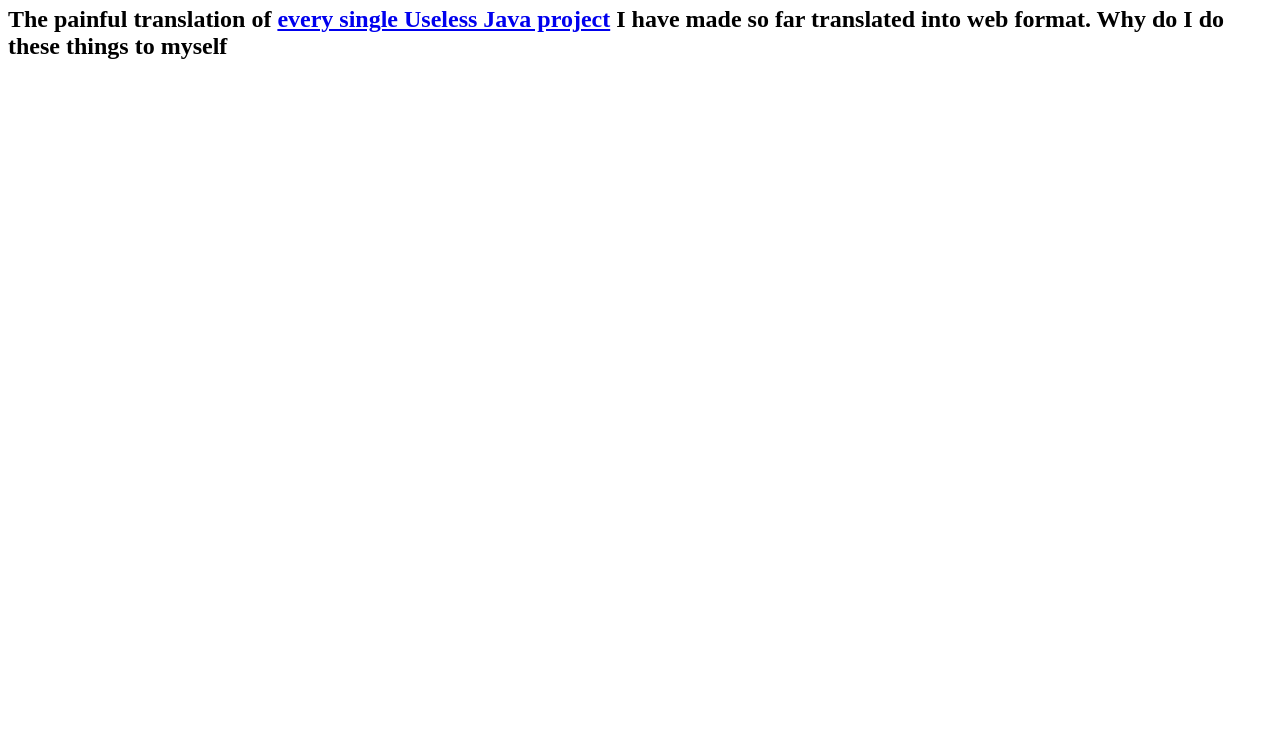
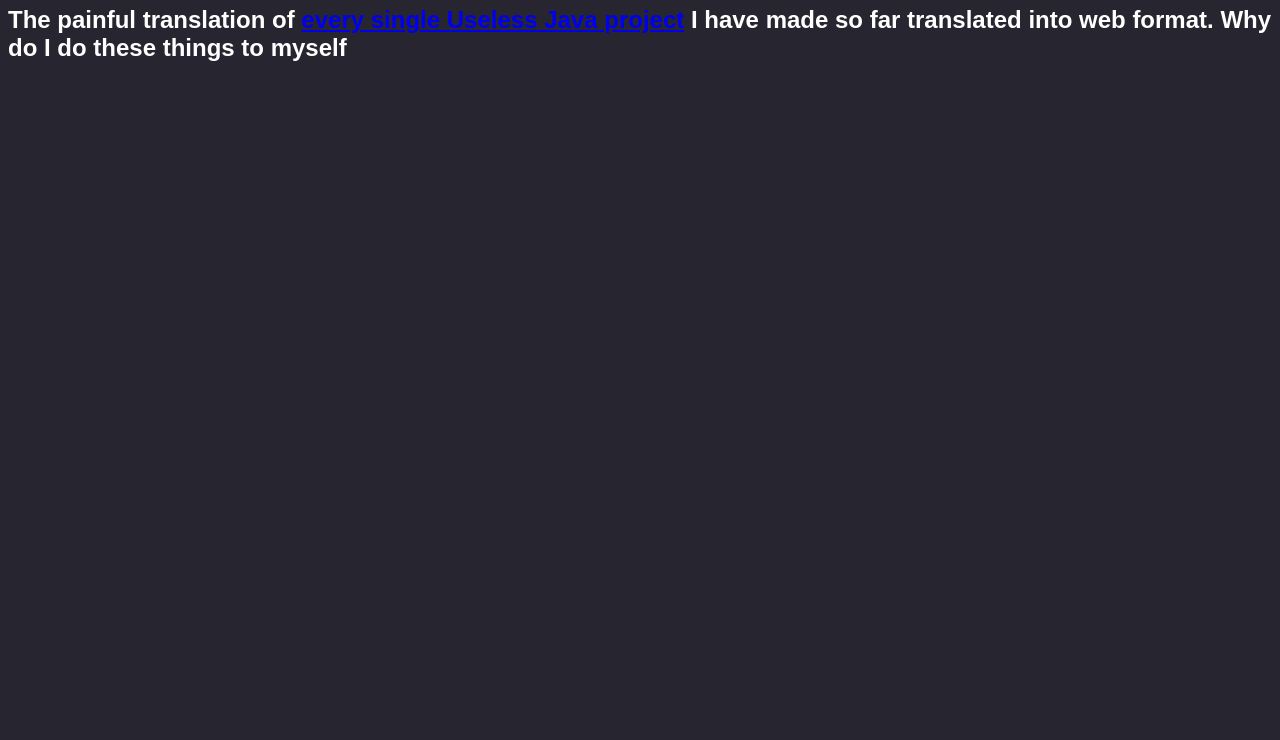
Before and after one commit to racecraftr/UselessJava, a plain HTML site: page days/index.html in a window 1280 px wide. Shown: the part 60-800 px from the top of the page. Drawn offline with Linux system fonts and the light colour scheme.

Commit message:
Updated web files.

```diff
--- /dev/null
+++ b/days/index.css
@@ -0,0 +1,5 @@
+body {
+    font-family: 'Helvatica', 'Arial', sans-serif;
+    background-color: #272530;
+    color: white;
+}
--- a/days/index.html
+++ b/days/index.html
@@ -1,4 +1,7 @@
 <html>
+<head>
+    <link rel = "stylesheet" href = "index.css">
+</head>
     <body>
         <h1>Useless Javascript</h1>
         <h2>The painful translation of
```
